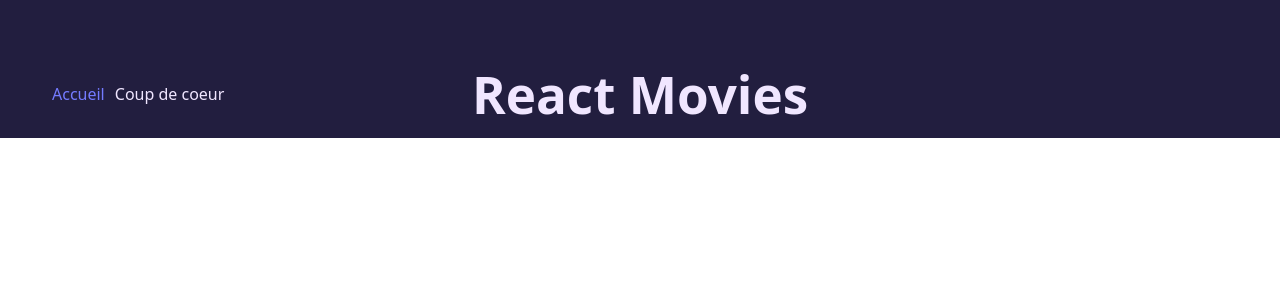
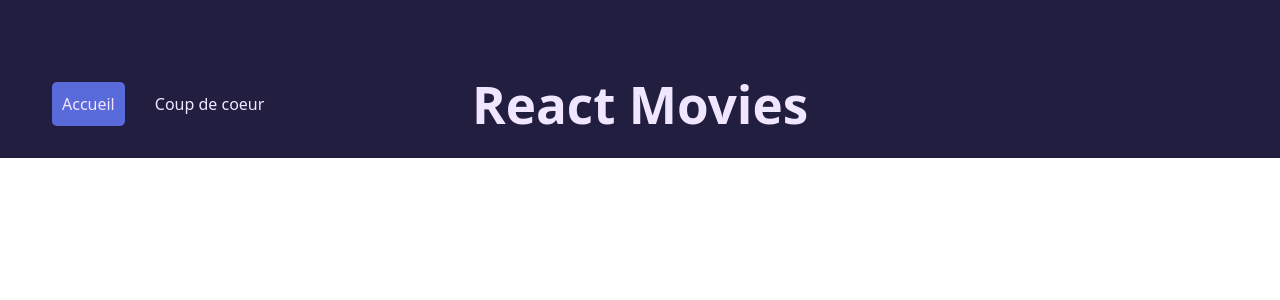
Before and after one commit to GregoryVDev/ReactMovies, a React (Vite) app: page / in a window 1280 px wide. In both pictures the pointer is over the link "Accueil". Shown: the top 300 px of the page. Built offline with nearby package versions, Linux system fonts and the light colour scheme.

Commit message:
Increased the gap for ul from to header and added properties for the href link hover

```diff
--- a/src/css/header.css
+++ b/src/css/header.css
@@ -8,7 +8,7 @@ header {
 
 header ul {
   display: flex;
-  gap: 10px;
+  gap: 20px;
   margin: 0;
   padding: 0;
   list-style: none;
--- a/src/css/index.css
+++ b/src/css/index.css
@@ -23,9 +23,14 @@ a {
   font-weight: 500;
   color: #f0e6ff;
   text-decoration: inherit;
+  padding: 10px;
 }
+
 a:hover {
-  color: #535bf2;
+  color: #f0e6ff !important;
+  border-radius: 5px;
+  background: #596bdb;
+  padding: 10px;
 }
 
 h1 {
```
